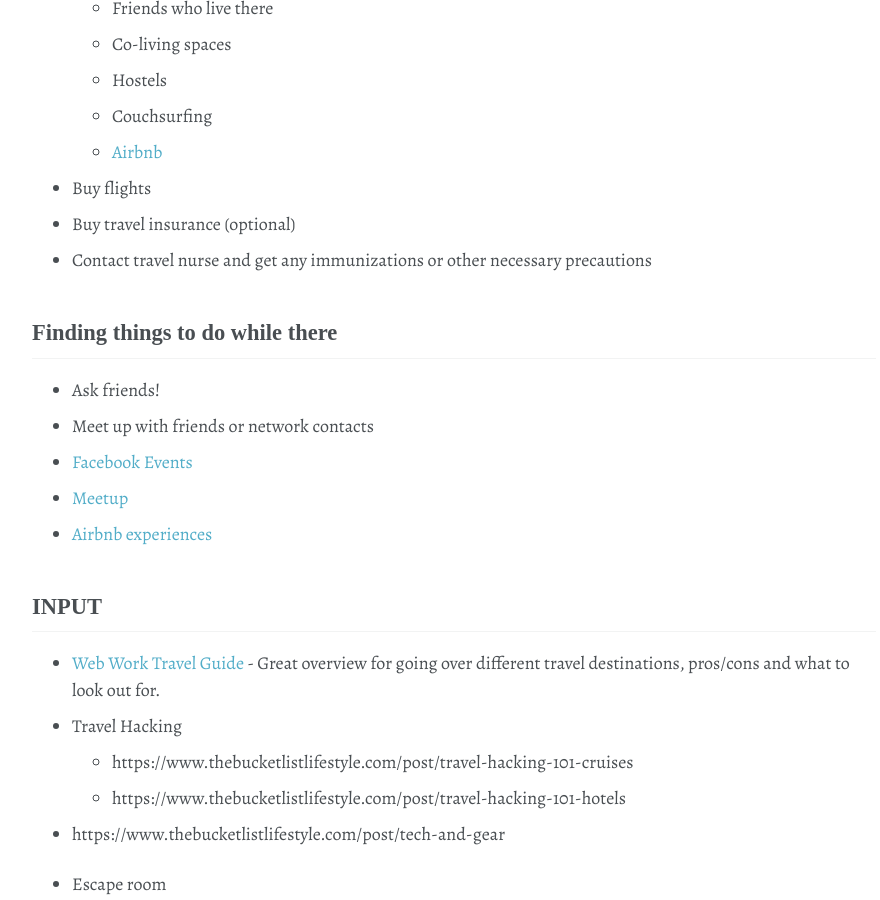
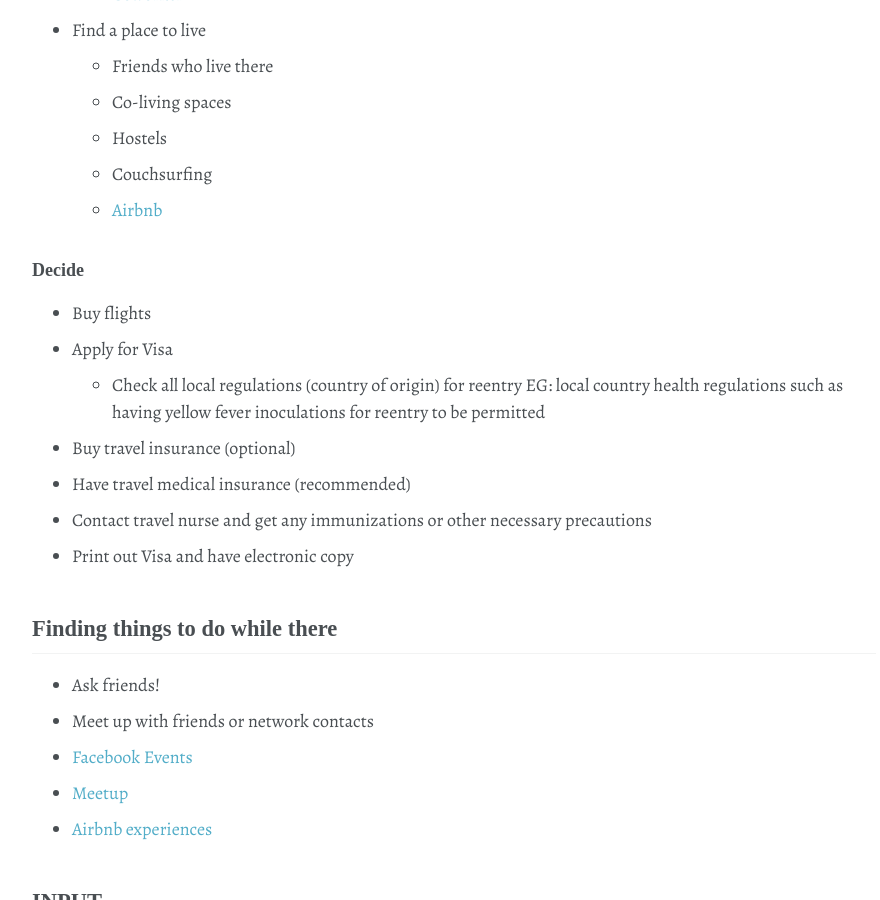
Before and after one commit to shanemileham/levelupmylife, a Jekyll site: the page built from _content/travel/planning.md, in a window 1280 px wide and 900 px high, scrolled down 879 px. Shown: the whole window, without its empty margins (86-966 px from the left). Built offline with Jekyll 4.4.1, drawn with Linux system fonts in a browser that asks for light colours; some web fonts are replaced; comment, search, counter and statistics services are not loaded.

Commit message:
Added visa info to travel planning

```diff
--- a/_content/travel/planning.md
+++ b/_content/travel/planning.md
@@ -26,9 +27,15 @@ title: Travel Planning
   - Hostels
   - Couchsurfing
   - [Airbnb](https://www.airbnb.com/)
+
+### Decide
 - Buy flights
+- Apply for Visa
+  - Check all local regulations (country of origin) for reentry EG: local country health regulations such as having yellow fever inoculations for reentry to be permitted
 - Buy travel insurance (optional)
+- Have travel medical insurance (recommended)
 - Contact travel nurse and get any immunizations or other necessary precautions
+- Print out Visa and have electronic copy
 
 ## Finding things to do while there
 - Ask friends!
```
Also changed, not shown: other parts of _content/travel/planning.md (+1 -0 lines).
